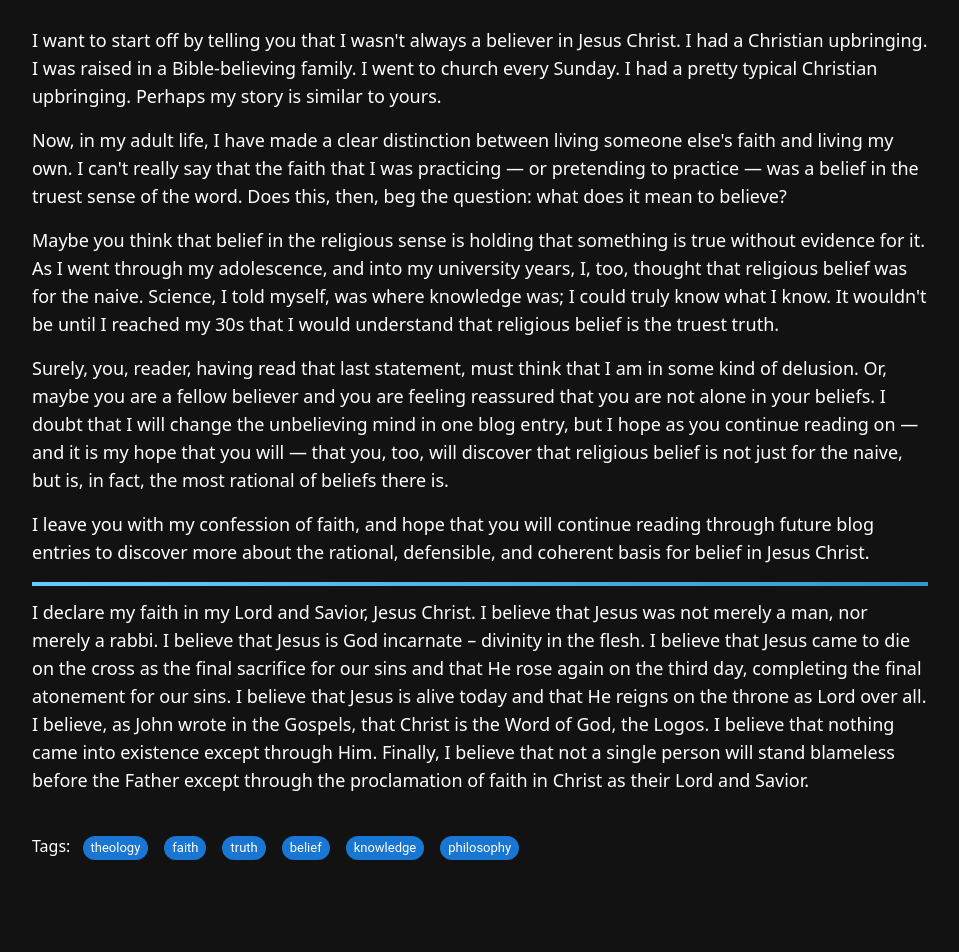
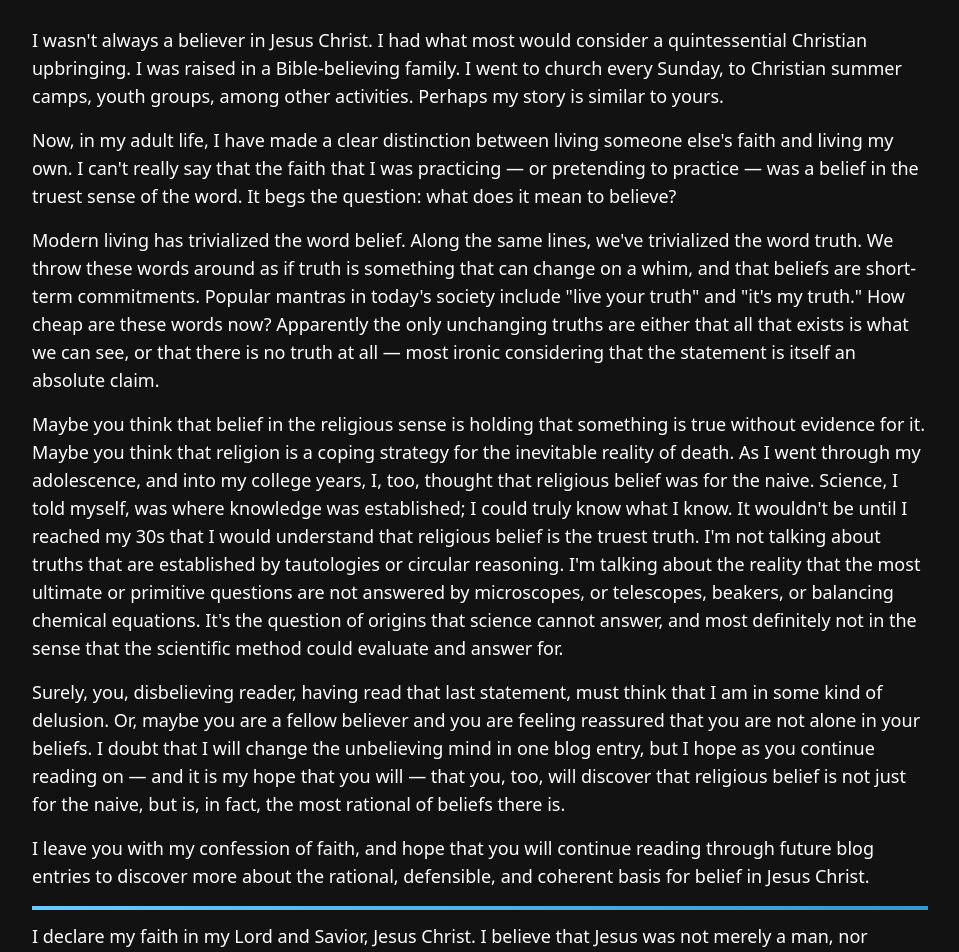
Before and after one commit to JacobHeater/jacobheater.github.io, a Next.js app: page /blog/theology/believers-confession in a window 1280 px wide. Shown: the part 300-1252 px from the top of the page, without its empty margins (160-1119 px from the left). Built offline with nearby package versions, Linux system fonts and the light colour scheme.

Commit message:
fix: Clean up BlogRenderer and improve tag display layout

```diff
--- a/src/app/blog/components/blog-renderer.tsx
+++ b/src/app/blog/components/blog-renderer.tsx
@@ -6,7 +6,7 @@ import ReactMarkdown from 'react-markdown';
 import { JSX } from 'react';
 import { HtmlTitle } from '@/app/components/html-title';
 import Link from 'next/link';
-import {useRouter} from 'next/navigation';
+import { useRouter } from 'next/navigation';
 
 interface BlogRendererProps {
   blog: BlogEntry;
@@ -22,7 +22,11 @@ export function BlogRenderer({ blog, className, subTree }: BlogRendererProps) {
       <HtmlTitle title={`Blog | ${blog.title}`} />
       <div className={`w-[85vw] md:w-[70vw] l:w-[70vw] mx-auto ${className}`}>
         <div className="py-8">
-          <Link href="#" onClick={() => router.back()} className="text-blue-500 hover:underline">
+          <Link
+            href="#"
+            onClick={() => router.back()}
+            className="text-blue-500 hover:underline"
+          >
             &larr; Back
           </Link>
         </div>
@@ -47,8 +51,9 @@ export function BlogRenderer({ blog, className, subTree }: BlogRendererProps) {
             {blog.content}
           </ReactMarkdown>
         </div>
-        <div className="my-10">
-          Tags:{' '}
+        <div className="my-10 flex items-center">
+          <div className="font-bold">Tags:</div>
+          <div className="pl-4">
             {blog.tags.map((tag, index) => (
               <Chip
                 color="primary"
@@ -58,6 +63,7 @@ export function BlogRenderer({ blog, className, subTree }: BlogRendererProps) {
                 className="mx-2"
               />
             ))}
+          </div>
         </div>
         {subTree && (
           <div className="mt-10">
--- a/src/app/blog/theology/believers-confession/page.tsx
+++ b/src/app/blog/theology/believers-confession/page.tsx
@@ -2,7 +2,7 @@ import { BlogRenderer } from '../../components/blog-renderer';
 import { BlogEntry } from '../../models/blog-entry';
 
 export default function BelieversConfession() {
-    return <BlogRenderer blog={getBlogEntry()} />
+  return <BlogRenderer blog={getBlogEntry()} />;
 }
 
 function getBlogEntry(): BlogEntry {
@@ -16,42 +16,55 @@ function getBlogEntry(): BlogEntry {
 }
 
 function getBlogEntryContent(): string {
-return `
-I want to start off by telling you that I wasn't always a believer
-in Jesus Christ. I had a Christian upbringing. I was raised in a
-Bible-believing family. I went to church every Sunday. I had a pretty
-typical Christian upbringing. Perhaps my story is similar to yours.
+  return `
+I wasn't always a believer in Jesus Christ. I had what most would consider a
+quintessential Christian upbringing. I was raised in a Bible-believing family.
+I went to church every Sunday, to Christian summer camps, youth groups, among
+other activities. Perhaps my story is similar to yours.
 
-Now, in my adult life, I have made a clear distinction between
-living someone else's faith and living my own. I can't really say
-that the faith that I was practicing — or pretending to practice — was
-a belief in the truest sense of the word. Does this, then, beg the
-question: what does it mean to believe?
+Now, in my adult life, I have made a clear distinction between living someone
+else's faith and living my own. I can't really say that the faith that I was
+practicing — or pretending to practice — was a belief in the truest sense of
+the word. It begs the question: what does it mean to believe?
 
-Maybe you think that belief in the religious sense is holding
-that something is true without evidence for it. As I went through
-my adolescence, and into my university years, I, too, thought that
-religious belief was for the naive. Science, I told myself, was
-where knowledge was; I could truly know what I know. It
-wouldn't be until I reached my 30s that I would understand
-that religious belief is the truest truth.
+Modern living has trivialized the word belief. Along the same lines, we've
+trivialized the word truth. We throw these words around as if truth is
+something that can change on a whim, and that beliefs are short-term
+commitments. Popular mantras in today's society include "live your truth" and
+"it's my truth." How cheap are these words now? Apparently the only unchanging
+truths are either that all that exists is what we can see, or that there is no
+truth at all — most ironic considering that the statement is itself an absolute
+claim.
 
-Surely, you, reader, having read that last statement, must think that
-I am in some kind of delusion. Or, maybe you are a fellow believer
-and you are feeling reassured that you are not alone in your beliefs.
-I doubt that I will change the unbelieving mind in one blog entry, but I hope as
-you continue reading on — and it is my hope that you will — that you, too,
-will discover that religious belief is not just for the naive, but is, in
-fact, the most rational of beliefs there is.
+Maybe you think that belief in the religious sense is holding that something
+is true without evidence for it. Maybe you think that religion is a coping
+strategy for the inevitable reality of death. As I went through my adolescence,
+and into my college years, I, too, thought that religious belief was for the
+naive. Science, I told myself, was where knowledge was established; I could
+truly know what I know. It wouldn't be until I reached my 30s that I would
+understand that religious belief is the truest truth. I'm not talking about
+truths that are established by tautologies or circular reasoning. I'm talking
+about the reality that the most ultimate or primitive questions are not answered
+by microscopes, or telescopes, beakers, or balancing chemical equations. It's
+the question of origins that science cannot answer, and most definitely not in
+the sense that the scientific method could evaluate and answer for.
 
-I leave you with my confession of faith, and hope that you will continue
-reading through future blog entries to discover more about the rational,
-defensible, and coherent basis for belief in Jesus Christ.
+Surely, you, disbelieving reader, having read that last statement, must think
+that I am in some kind of delusion. Or, maybe you are a fellow believer and you
+are feeling reassured that you are not alone in your beliefs. I doubt that I
+will change the unbelieving mind in one blog entry, but I hope as you continue
+reading on — and it is my hope that you will — that you, too, will discover that
+religious belief is not just for the naive, but is, in fact, the most rational
+of beliefs there is.
+
+I leave you with my confession of faith, and hope that you will continue reading
+through future blog entries to discover more about the rational, defensible, and
+coherent basis for belief in Jesus Christ.
 
 ---
 
-I declare my faith in my Lord and Savior, Jesus Christ. I believe that Jesus
-was not merely a man, nor merely a rabbi. I believe that Jesus is God incarnate –
+I declare my faith in my Lord and Savior, Jesus Christ. I believe that Jesus was
+not merely a man, nor merely a rabbi. I believe that Jesus is God incarnate –
 divinity in the flesh. I believe that Jesus came to die on the cross as the final
 sacrifice for our sins and that He rose again on the third day, completing the
 final atonement for our sins. I believe that Jesus is alive today and that He
@@ -60,5 +73,5 @@ that Christ is the Word of God, the Logos. I believe that nothing came into
 existence except through Him. Finally, I believe that not a single person will
 stand blameless before the Father except through the proclamation of faith in
 Christ as their Lord and Savior.
-    `.trim();
+  `.trim();
 }
--- a/src/app/layout.tsx
+++ b/src/app/layout.tsx
@@ -29,14 +29,6 @@ export default function RootLayout({
   const router = useRouter();
 
   useEffect(() => {
-    setTimeout(() => {
-      const storedTheme = localStorage.getItem('theme') || 'dark';
-      setTheme(storedTheme);
-      document.body.className = storedTheme;
-    }, 0);
-  }, []);
-
-  useEffect(() => {
     if (theme) {
       const handleBeforePrint = () => {
         document.body.className = 'light';
@@ -60,7 +52,6 @@ export default function RootLayout({
     if (theme) {
       const newTheme = theme === 'light' ? 'dark' : 'light';
       setTheme(newTheme);
-      localStorage.setItem('theme', newTheme);
       document.body.className = newTheme;
     }
   };
```
Lines whose indentation alone changed are shown as unchanged.
